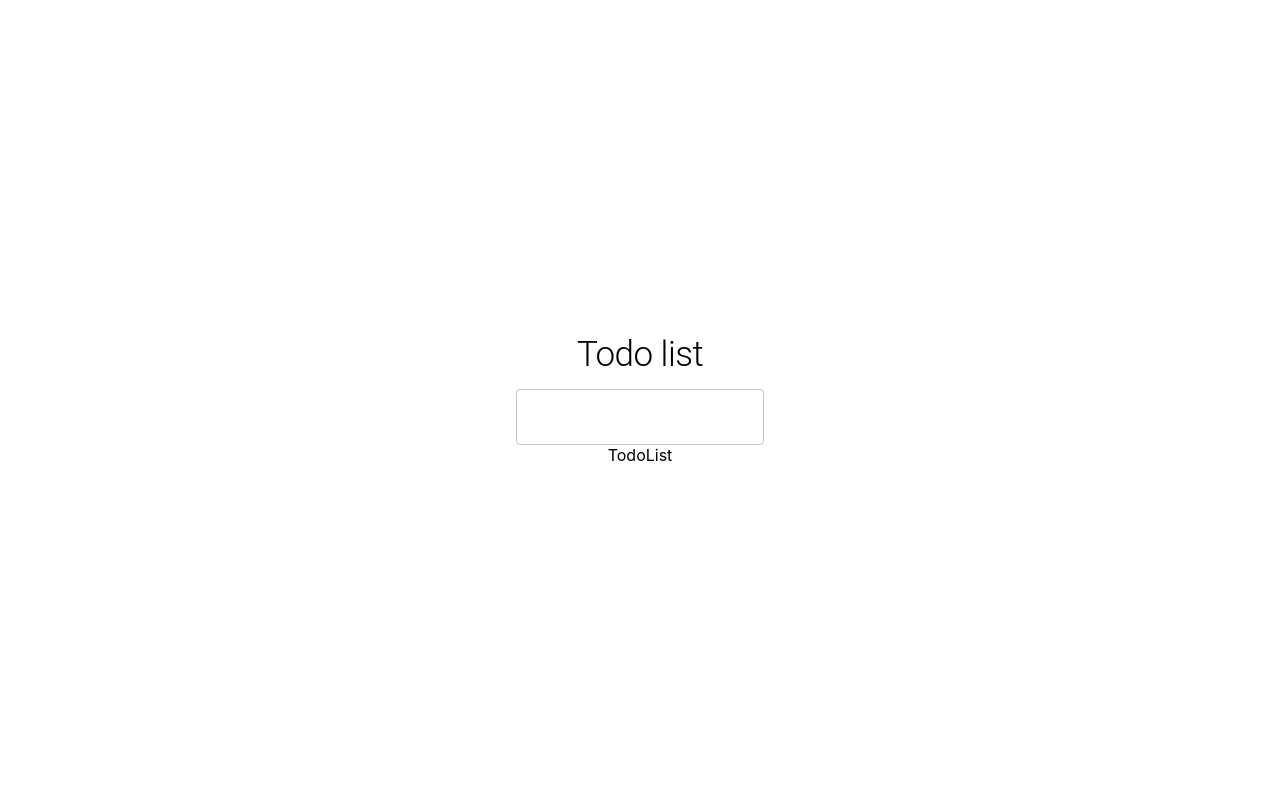
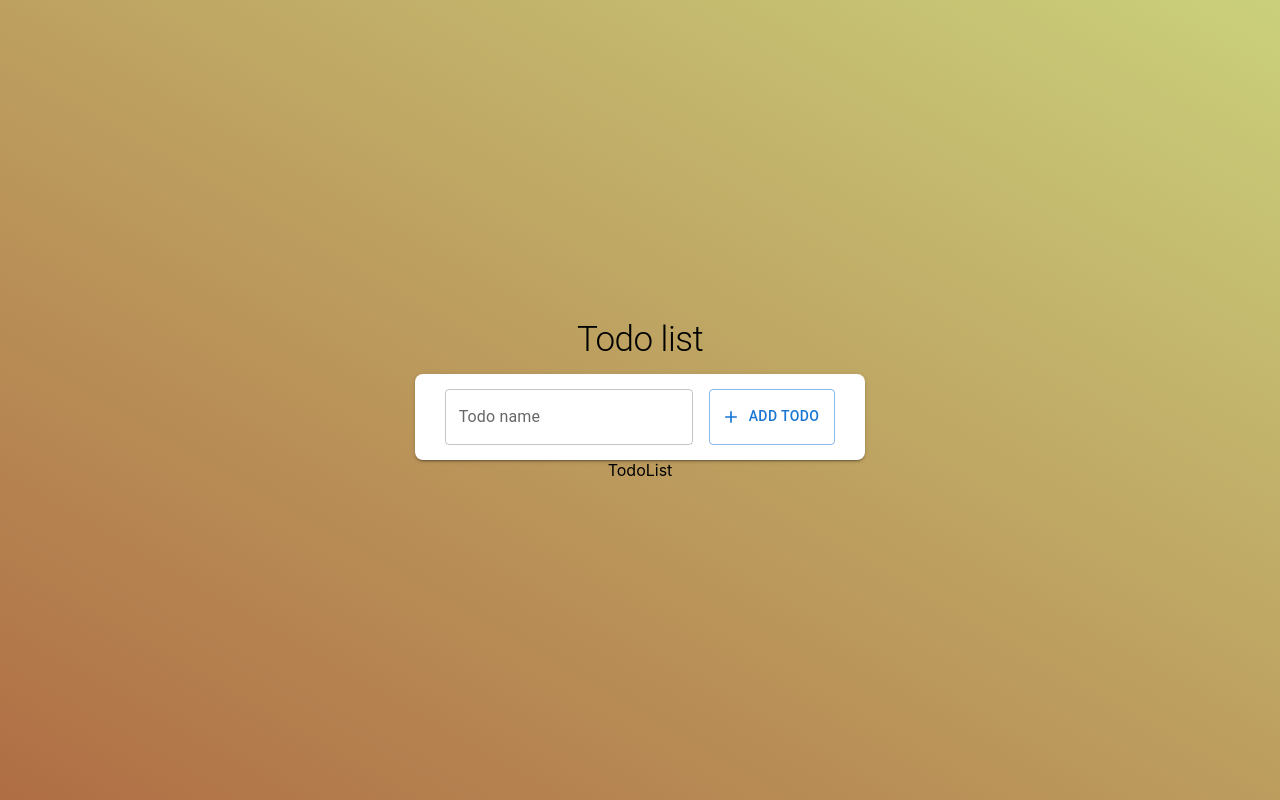
Before and after one commit to vegvisir46/react-ts-todo, a React (Create React App) app: page / in a window 1280 px wide. Built offline with nearby package versions, Linux system fonts and the light colour scheme.

Commit message:
first commit

```diff
--- a/package.json
+++ b/package.json
@@ -5,6 +5,7 @@
   "dependencies": {
     "@emotion/react": "^11.9.3",
     "@emotion/styled": "^11.9.3",
+    "@mui/icons-material": "^5.8.4",
     "@mui/material": "^5.8.7",
     "@testing-library/jest-dom": "^5.14.1",
     "@testing-library/react": "^13.0.0",
--- a/src/App.css
+++ b/src/App.css
@@ -4,4 +4,5 @@
   justify-content: center;
   align-items: center;
   text-align: center;
+  background-image: linear-gradient(30deg, rgba(173, 105, 62, 0.97), rgb(202, 208, 123));
 }
--- a/src/components/Panel/Panel.tsx
+++ b/src/components/Panel/Panel.tsx
@@ -1,10 +1,37 @@
 import React from 'react';
-import {Box, TextField} from '@mui/material';
+import {Add as AddIcon } from '@mui/icons-material';
+import {Button, Paper, TextField} from '@mui/material';
 
 export const Panel = () => {
+  const [inputValue, setInputValue] = React.useState('');
+
+  const onAddClick = () => {
+    console.log('@', inputValue)
+    setInputValue('');
+  }
+
+  const onChange = (event: React.ChangeEvent<HTMLInputElement>) => {
+    const {value} = event.target;
+    setInputValue(value);
+  }
+
+
   return (
-    <Box>
-      <TextField />
-    </Box>
+    <Paper elevation={2}
+           sx={{padding: '15px 30px',
+                borderRadius: 2,
+                display: 'flex',
+
+                alignContent: 'center',
+                gap: 2 }}>
+      <TextField value={inputValue}
+                 onChange={onChange}
+                 label='Todo name'/>
+      <Button startIcon={<AddIcon />}
+              onClick={onAddClick}
+              variant="outlined">
+        Add Todo
+      </Button>
+    </Paper>
   )
 };
```
Also changed, not shown: 1 other file (tests, documents, lock files or other folders).
